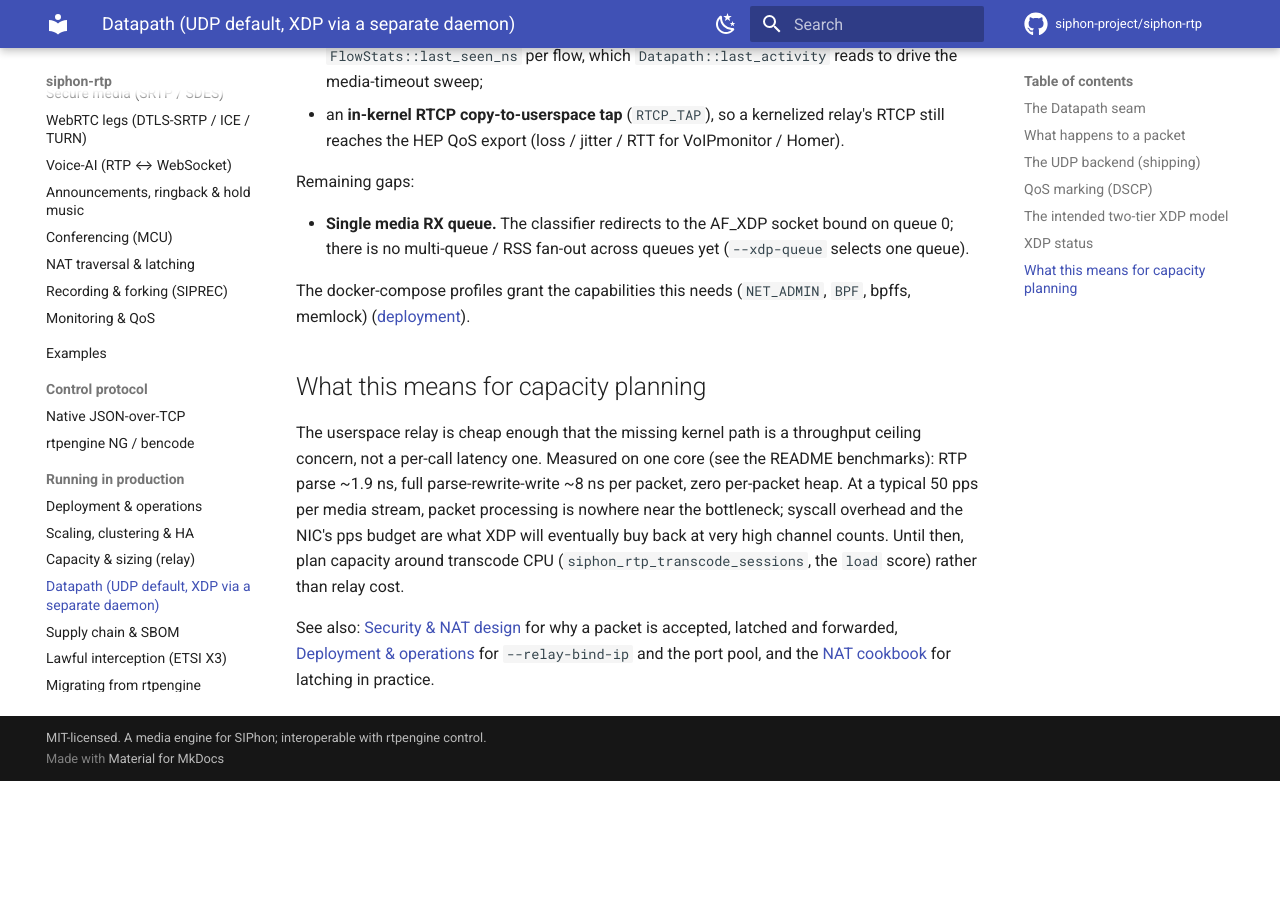
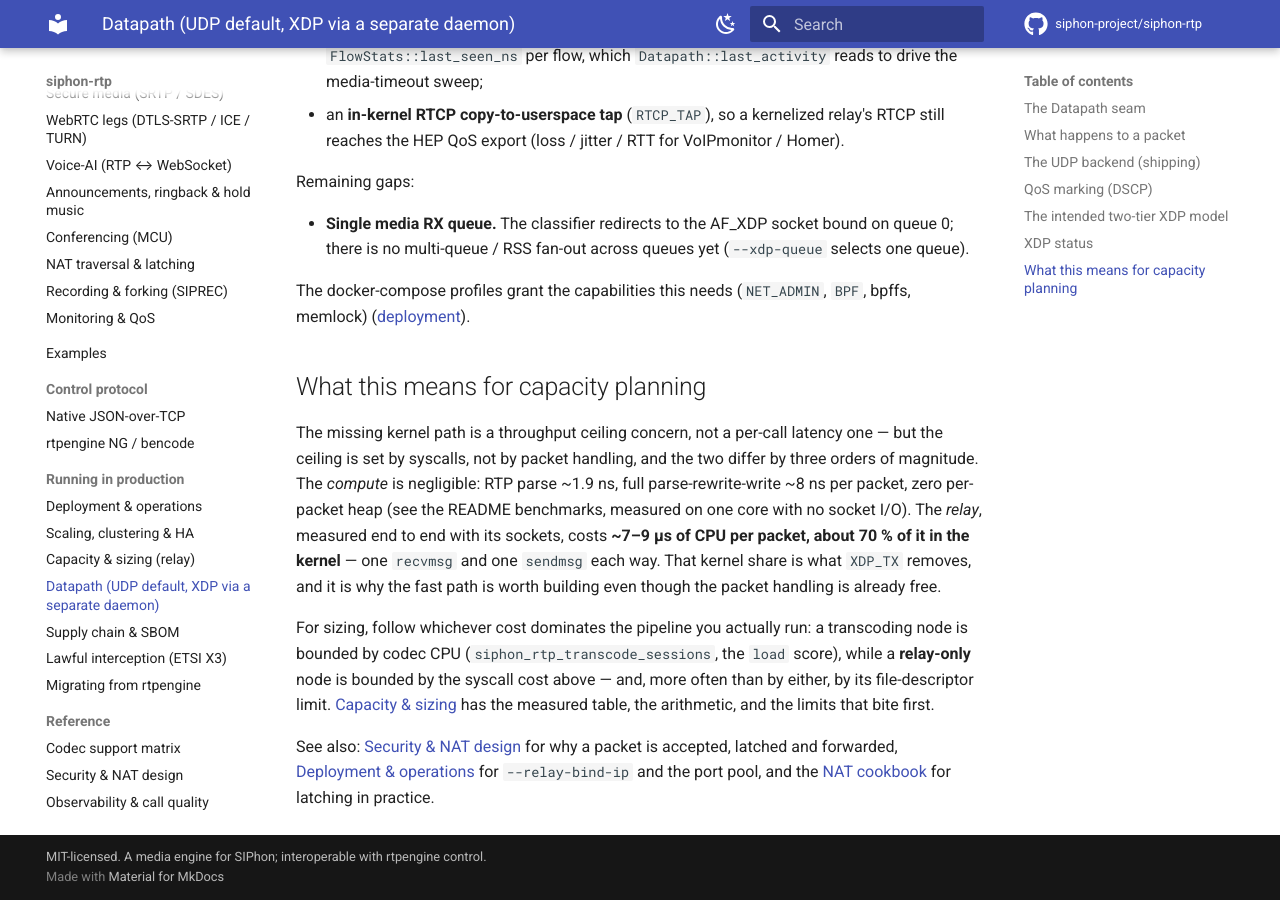
Before and after one commit to siphon-project/siphon-rtp, an MkDocs documentation site: the page built from docs/datapath.md, in a window 1280 px wide and 900 px high, scrolled down 4891 px. Built offline with MkDocs 1.6.1 and Material for MkDocs 9.7.7, drawn with Linux system fonts in a browser that asks for light colours; comment, search, counter and statistics services are not loaded; before the commit the page ends 5672 px from its top, so only the background shows below that.

Commit message:
docs: correct two performance claims the measurements falsified, both of which read as settled and neither of which was — the relay bullet quoted a compute-only microbenchmark of parse then re-originate then write_packet and concluded the CPU is never the relay bottleneck, but the shipping relay never calls write_packet at all, it forwards the received bytes verbatim, so the figure described a path no packet takes and the conclusion drawn from it was right about the packet handling and wrong about capacity, which is the reading an operator would take from it; it now carries the measured end-to-end cost with sockets, about 7 to 9 microseconds per relayed packet of which some 70 per cent is kernel time, alongside the profile result that makes the point properly — the engine's own relay logic is 0.04 per cent of that and Tokio is 0.15, so the packet handling genuinely is free and the syscalls are what a kernel fast path buys back; the second claim was that every hot path carries a criterion bench and a CI regression gate where a 10 per cent move against the committed baseline fails the build, and there are no committed criterion baselines in the tree and CI only compile-checks the benches, so nothing enforced that number — the real gate is iai-callgrind instruction counts on three benches against the pull request's own base, which is deterministic on a shared runner in a way wall-clock figures are not, and the text now says that instead of describing a gate that does not exist; the datapath page's capacity section made the same substitution and additionally told every operator to size around transcode CPU, which is correct for a transcoding node and leaves a relay-only node with no guidance at all, so it now separates the two and names the file-descriptor ceiling that in practice binds a relay node before either kind of CPU does

```diff
--- a/docs/datapath.md
+++ b/docs/datapath.md
@@ -185,13 +185,19 @@ The docker-compose profiles grant the capabilities this needs (`NET_ADMIN`, `BPF
 
 ## What this means for capacity planning
 
-The userspace relay is cheap enough that the missing kernel path is a throughput ceiling concern,
-not a per-call latency one. Measured on one core (see the README benchmarks): RTP parse ~1.9 ns,
-full parse-rewrite-write ~8 ns per packet, zero per-packet heap. At a typical 50 pps per media
-stream, packet processing is nowhere near the bottleneck; syscall overhead and the NIC's pps
-budget are what XDP will eventually buy back at very high channel counts. Until then, plan
-capacity around transcode CPU (`siphon_rtp_transcode_sessions`, the `load` score) rather than
-relay cost.
+The missing kernel path is a throughput ceiling concern, not a per-call latency one — but the
+ceiling is set by syscalls, not by packet handling, and the two differ by three orders of magnitude.
+The *compute* is negligible: RTP parse ~1.9 ns, full parse-rewrite-write ~8 ns per packet, zero
+per-packet heap (see the README benchmarks, measured on one core with no socket I/O). The *relay*,
+measured end to end with its sockets, costs **~7–9 µs of CPU per packet, about 70 % of it in the
+kernel** — one `recvmsg` and one `sendmsg` each way. That kernel share is what `XDP_TX` removes, and
+it is why the fast path is worth building even though the packet handling is already free.
+
+For sizing, follow whichever cost dominates the pipeline you actually run: a transcoding node is
+bounded by codec CPU (`siphon_rtp_transcode_sessions`, the `load` score), while a **relay-only** node
+is bounded by the syscall cost above — and, more often than by either, by its file-descriptor limit.
+[Capacity & sizing](capacity.md) has the measured table, the arithmetic, and the limits that bite
+first.
 
 See also: [Security & NAT design](security-and-nat.md) for why a packet is accepted, latched and
 forwarded, [Deployment & operations](deployment.md) for `--relay-bind-ip` and the port pool, and
```
Also changed, not shown: README.md (+15 -4 lines).
